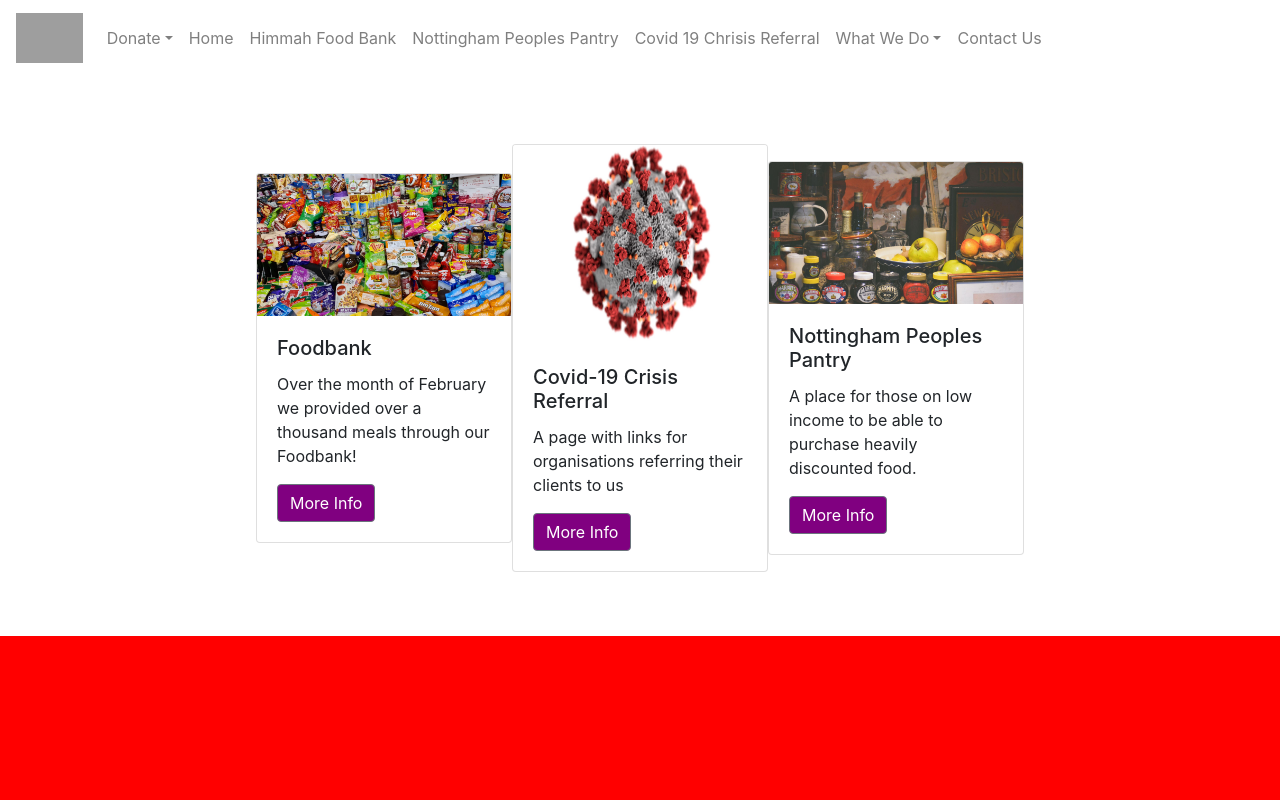
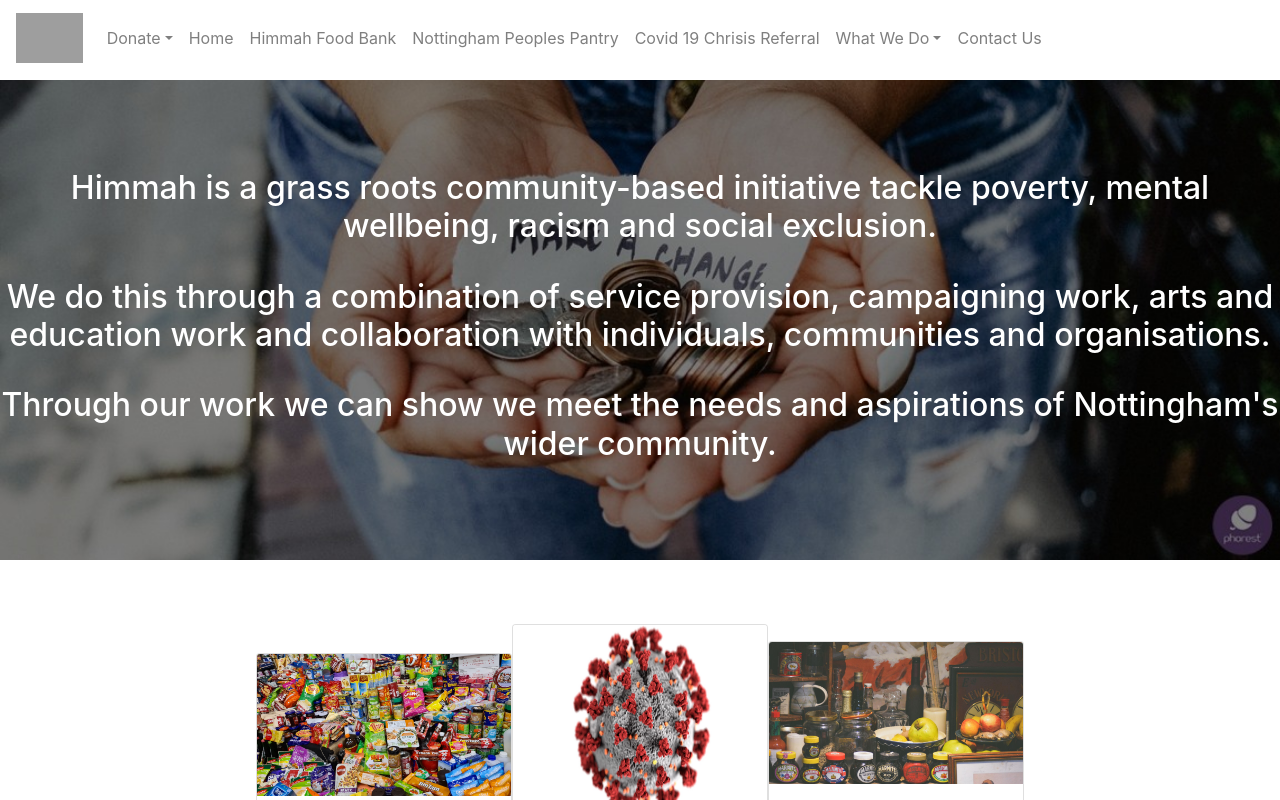
Before and after one commit to Bilal-Nadeem-Ahmed/Himmah, a Next.js app: page / in a window 1280 px wide. Shown: the top 800 px of the page. Built offline with nearby package versions, Linux system fonts and the light colour scheme; grey boxes are pictures that could not be loaded.

Commit message:
added banner to homepage

```diff
--- a/Components/Cards/index.js
+++ b/Components/Cards/index.js
@@ -2,7 +2,7 @@ import {Card, Button} from 'react-bootstrap'
 const Cards = () => {
     return (
         <div className='card-container'>
-           <Card style={{ width: '23rem' }}>
+           <Card className="text-center" style={{ width: '23rem' }}>
                 <Card.Img variant="top" src="/images/fb.jpg" />
                 <Card.Body>
                 <Card.Title>Foodbank</Card.Title>
@@ -12,7 +12,7 @@ const Cards = () => {
                 <Button style={{backgroundColor:'purple'}} variant="secondary">More Info</Button>
                 </Card.Body>
           </Card>
-          <Card style={{ width: '23rem' }}>
+          <Card className="text-center" style={{ width: '23rem' }}>
                 <Card.Img variant="top" style={{ height: '200px' }} src="/images/covid.jpg" />
                 <Card.Body>
                 <Card.Title>Covid-19 Crisis Referral</Card.Title>
@@ -22,14 +22,14 @@ const Cards = () => {
                 <Button style={{backgroundColor:'purple'}} variant="secondary">More Info</Button>
                 </Card.Body>
           </Card>
-          <Card style={{ width: '23rem' }}>
+          <Card className="text-center" style={{ width: '23rem' }}>
                 <Card.Img variant="top" src="/images/pantry.jpg" />
-                <Card.Body>
+                <Card.Body >
                 <Card.Title>Nottingham Peoples Pantry</Card.Title>
                 <Card.Text>
                 A place for those on low income to be able to purchase heavily discounted food.
                 </Card.Text>
-                <Button style={{backgroundColor:'purple'}} variant="secondary">More Info</Button>
+                <Button  style={{backgroundColor:'purple'}} variant="secondary">More Info</Button>
                 </Card.Body>
           </Card>
         </div>
--- a/pages/index.js
+++ b/pages/index.js
@@ -50,8 +50,17 @@ export default function Home() {
 
       <main className={styles.main}>
       <Navigation/>
+
+    <div className='intro'>
+      <div>
+      <h2>Himmah is a grass roots community-based initiative tackle poverty, mental wellbeing, racism and social exclusion. </h2>
+      <br/>
+      <h2>We do this through a combination of service provision, campaigning work, arts and education work and collaboration with individuals, communities and organisations. </h2>
+      <br/>
+      <h2>Through our work we can show we meet the needs and aspirations of Nottingham's wider community.</h2>
+      </div>
+    </div>
     <Cards/>
-
           <div className='red-bg'></div>
           <div id='tacklingpoverty'>tackling poverty</div>
       <div id="salaamshalomkitchen"></div>
--- a/styles/globals.css
+++ b/styles/globals.css
@@ -162,6 +162,9 @@ padding: 0%;
    padding: 10%;
 
  }
+ .intro h2{
+   font-size: medium;
+ }
 }
 .cont{
   display:flex;
@@ -203,3 +206,17 @@ padding: 0%;
   width: 70vw;
 
 }
+.intro{
+  color: white;
+  font-weight: bold;
+  display: flex;
+  justify-content: center;
+  align-items: center;
+  background-image: url('../public/images/image.jpg') ;
+  background-position: center;
+  background-size: cover;
+  text-align: center;
+  height: 60vh;
+  width: 100vw;
+
+}
```
Also changed, not shown: public/images/image.jpg (added).
